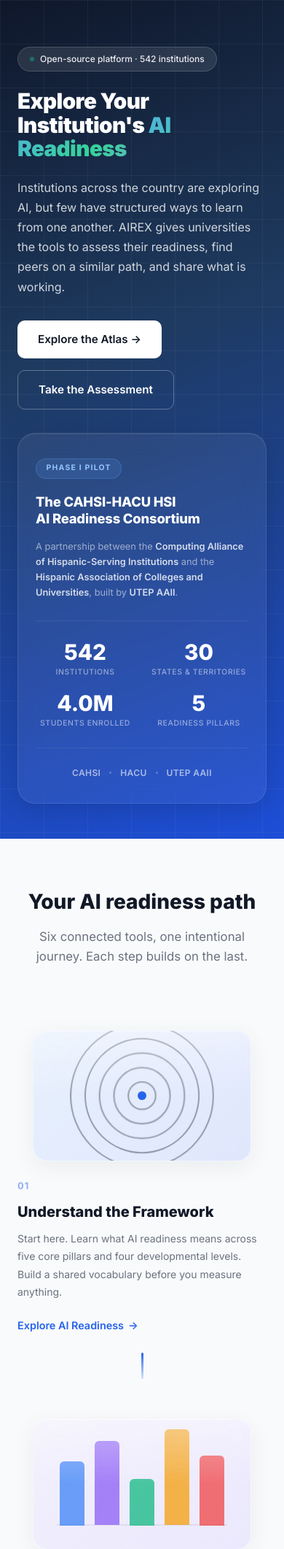
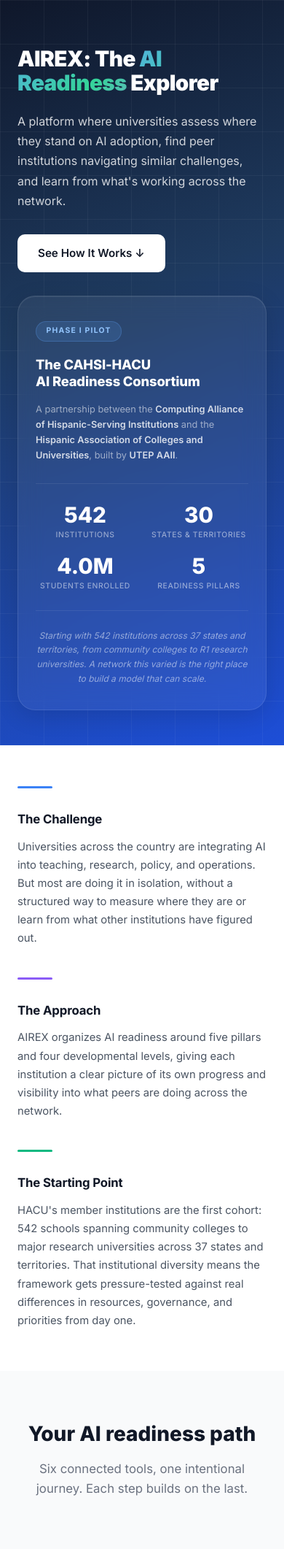
Before and after one commit to cauamcardoso/arex-platform, a Flask app: page / in a window 390 px wide. Shown: the part 64-2186 px from the top of the page at 73% size. Run offline with Flask 3, Linux system fonts and the light colour scheme.

Commit message:
Restructure landing page: value narrative, hero cleanup, nav reorder
- Add value narrative section (Challenge, Approach, Starting Point) between hero and journey
- Remove hero badge, simplify to single "See How It Works" CTA with smooth scroll
- Spell out AIREX acronym in H1
- Drop "HSI" from stats card heading, replace partner links with scaling context
- Reorder nav to match user journey flow (AI Readiness > Assessment > Atlas > Repository > News)
- Remove consortium vision/note paragraphs (substance moved to value narrative)
- Add responsive styles for new section

Co-Authored-By: Claude Opus 4.6 <noreply@anthropic.com>

```diff
--- a/templates/home.html
+++ b/templates/home.html
@@ -1,5 +1,5 @@
 <!DOCTYPE html>
-<html lang="en">
+<html lang="en" style="scroll-behavior: smooth;">
 <head>
     <meta charset="UTF-8">
     <meta name="viewport" content="width=device-width, initial-scale=1.0">
@@ -427,6 +427,64 @@
             height: 3px;
             border-radius: 50%;
             background: rgba(255, 255, 255, 0.25);
+        }
+
+        /* ============================================================
+           VALUE NARRATIVE
+           ============================================================ */
+        .value-narrative {
+            padding: 5rem 2rem;
+            background: white;
+        }
+
+        .value-narrative-inner {
+            max-width: 1100px;
+            margin: 0 auto;
+            display: grid;
+            grid-template-columns: repeat(3, 1fr);
+            gap: 3rem;
+        }
+
+        .value-block {
+            position: relative;
+            padding: 2rem 0 0;
+        }
+
+        .value-block::before {
+            content: '';
+            position: absolute;
+            top: 0;
+            left: 0;
+            width: 48px;
+            height: 3px;
+            border-radius: 2px;
+        }
+
+        .value-block:nth-child(1)::before { background: #3b82f6; }
+        .value-block:nth-child(2)::before { background: #8b5cf6; }
+        .value-block:nth-child(3)::before { background: #10b981; }
+
+        .value-block h3 {
+            font-size: 1.05rem;
+            font-weight: 700;
+            color: var(--gray-900);
+            margin-bottom: 0.75rem;
+            letter-spacing: -0.01em;
+        }
+
+        .value-block p {
+            font-size: 0.925rem;
+            color: var(--gray-600);
+            line-height: 1.7;
+        }
+
+        /* Hero stats scaling text */
+        .hero-stats-scaling {
+            font-size: 0.75rem;
+            color: rgba(255, 255, 255, 0.5);
+            line-height: 1.65;
+            text-align: center;
+            font-style: italic;
         }
 
         /* ============================================================
@@ -893,27 +951,6 @@
             line-height: 1.65;
         }
 
-        .consortium-note {
-            font-size: 0.85rem;
-            color: rgba(255, 255, 255, 0.5);
-            max-width: 620px;
-            margin: 0 auto;
-            line-height: 1.7;
-            font-style: italic;
-        }
-
-        .consortium-vision {
-            font-size: 0.9rem;
-            color: rgba(255, 255, 255, 0.65);
-            max-width: 680px;
-            margin: 1.5rem auto 0;
-            line-height: 1.75;
-            padding: 1.25rem 1.5rem;
-            background: rgba(255, 255, 255, 0.04);
-            border: 1px solid rgba(255, 255, 255, 0.08);
-            border-radius: 12px;
-        }
-
         /* ============================================================
            CTA
            ============================================================ */
@@ -994,6 +1031,7 @@
         @media (max-width: 1024px) {
             .hero-inner { grid-template-columns: 1fr; gap: 2rem; }
             .hero h1 { font-size: 2.75rem; }
+            .value-narrative-inner { gap: 2rem; }
             .journey-step,
             .journey-step.journey-step-reverse {
                 grid-template-columns: 1fr 1fr;
@@ -1027,6 +1065,8 @@
                 display: block;
             }
 
+            .value-narrative { padding: 3.5rem 1.5rem; }
+            .value-narrative-inner { grid-template-columns: 1fr; gap: 2.5rem; }
             .hero { padding: 4rem 1.5rem 3rem; }
             .hero h1 { font-size: 2.25rem; }
             .hero-orb { display: none; }
@@ -1081,9 +1121,9 @@
         <nav class="header-nav">
             <a href="/" class="active">Home</a>
             <a href="/readiness">AI Readiness</a>
+            <a href="/assessment">Assessment</a>
             <a href="/atlas">Atlas</a>
             <a href="/repository">Repository</a>
-            <a href="/assessment">Assessment</a>
             <a href="/news">News</a>
         </nav>
     </header>
@@ -1098,26 +1138,20 @@
         <div class="hero-orb hero-orb-4"></div>
         <div class="hero-inner">
             <div class="hero-content">
-                <div class="hero-badge">
-                    <div class="hero-badge-dot"></div>
-                    Open-source platform &middot; {{ total_institutions }} institutions
-                </div>
-
-                <h1>Explore Your Institution's <span class="highlight">AI Readiness</span></h1>
+                <h1>AIREX: The <span class="highlight">AI Readiness</span> Explorer</h1>
 
                 <p class="hero-desc">
-                    Institutions across the country are exploring AI, but few have structured ways to learn from one another. AIREX gives universities the tools to assess their readiness, find peers on a similar path, and share what is working.
+                    A platform where universities assess where they stand on AI adoption, find peer institutions navigating similar challenges, and learn from what's working across the network.
                 </p>
 
                 <div class="hero-actions">
-                    <a href="/atlas" class="btn btn-white">Explore the Atlas &rarr;</a>
-                    <a href="/assessment" class="btn btn-outline">Take the Assessment</a>
+                    <a href="#why-airex" class="btn btn-white">See How It Works &darr;</a>
                 </div>
             </div>
 
             <div class="hero-stats-card">
                 <div class="hero-stats-badge">Phase I Pilot</div>
-                <h2 class="hero-stats-heading">The CAHSI-HACU HSI<br>AI Readiness Consortium</h2>
+                <h2 class="hero-stats-heading">The CAHSI-HACU<br>AI Readiness Consortium</h2>
                 <p class="hero-stats-context">A partnership between the <strong>Computing Alliance of Hispanic-Serving Institutions</strong> and the <strong>Hispanic Association of Colleges and Universities</strong>, built by <strong>UTEP AAII</strong>.</p>
                 <div class="hero-stats-grid">
                     <div class="hero-stat">
@@ -1137,13 +1171,27 @@
                         <div class="hero-stat-label">Readiness Pillars</div>
                     </div>
                 </div>
-                <div class="hero-stats-links">
-                    <a href="https://cahsi.utep.edu/" target="_blank" rel="noopener">CAHSI</a>
-                    <span class="hero-stats-link-dot"></span>
-                    <a href="https://www.hacu.net/" target="_blank" rel="noopener">HACU</a>
-                    <span class="hero-stats-link-dot"></span>
-                    <a href="https://www.utep.edu/aaii/" target="_blank" rel="noopener">UTEP AAII</a>
-                </div>
+                <p class="hero-stats-scaling">Starting with 542 institutions across 37 states and territories, from community colleges to R1 research universities. A network this varied is the right place to build a model that can scale.</p>
+            </div>
+        </div>
+    </section>
+
+    <!-- ============================================================
+         VALUE NARRATIVE
+         ============================================================ -->
+    <section class="value-narrative" id="why-airex">
+        <div class="value-narrative-inner">
+            <div class="value-block">
+                <h3>The Challenge</h3>
+                <p>Universities across the country are integrating AI into teaching, research, policy, and operations. But most are doing it in isolation, without a structured way to measure where they are or learn from what other institutions have figured out.</p>
+            </div>
+            <div class="value-block">
+                <h3>The Approach</h3>
+                <p>AIREX organizes AI readiness around five pillars and four developmental levels, giving each institution a clear picture of its own progress and visibility into what peers are doing across the network.</p>
+            </div>
+            <div class="value-block">
+                <h3>The Starting Point</h3>
+                <p>HACU's member institutions are the first cohort: 542 schools spanning community colleges to major research universities across 37 states and territories. That institutional diversity means the framework gets pressure-tested against real differences in resources, governance, and priorities from day one.</p>
             </div>
         </div>
     </section>
@@ -1327,9 +1375,6 @@
                 </a>
             </div>
 
-            <p class="consortium-note">While this pilot focuses on HSIs, AIREX is designed to serve any academic institution. The framework, tools, and resources are institution-agnostic and open to all.</p>
-
-            <p class="consortium-vision">The long-term vision is a model where universities and academic institutions across the United States, and potentially globally, can join the AIREX network. A forthcoming requirements document will identify which elements need adaptation for broader audiences and how the governance model can accommodate a more diverse consortium.</p>
         </div>
     </section>
 
```
Also changed, not shown: CLAUDE.md (added, +132 -0 lines).
